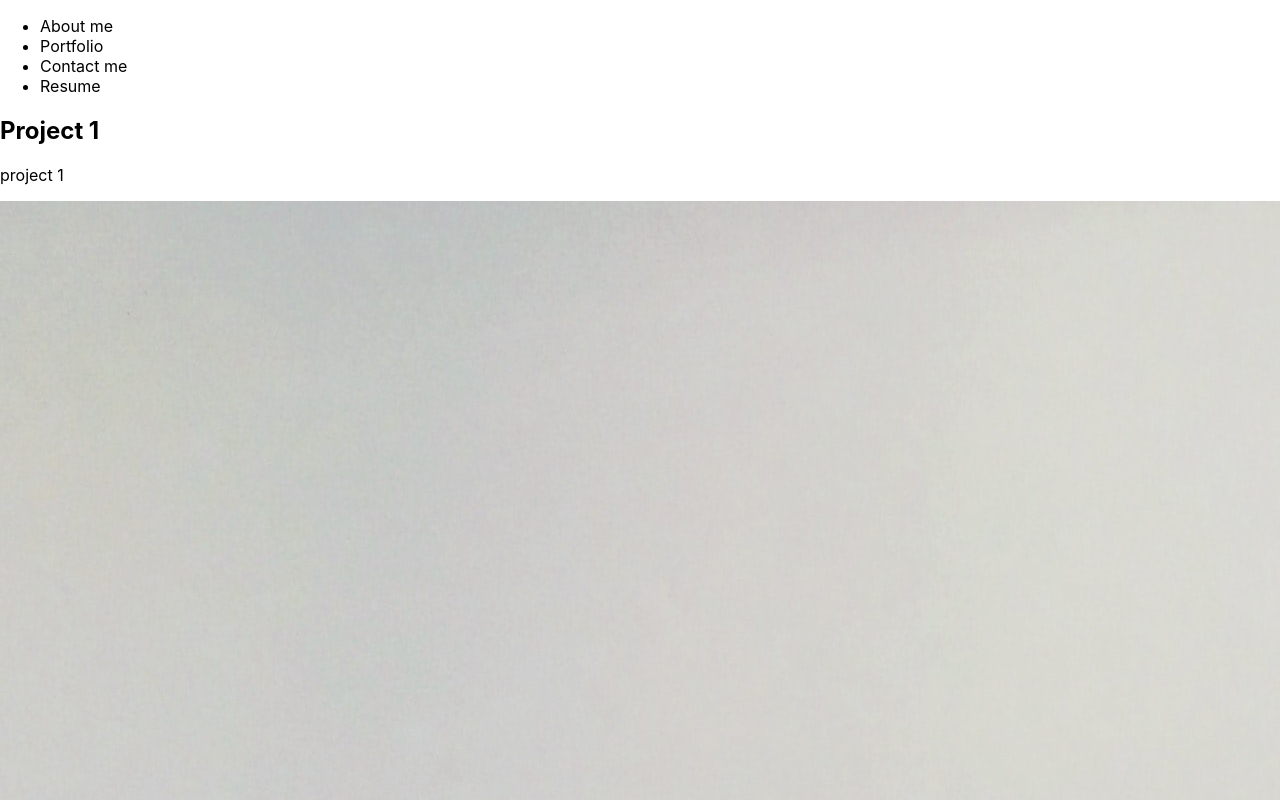
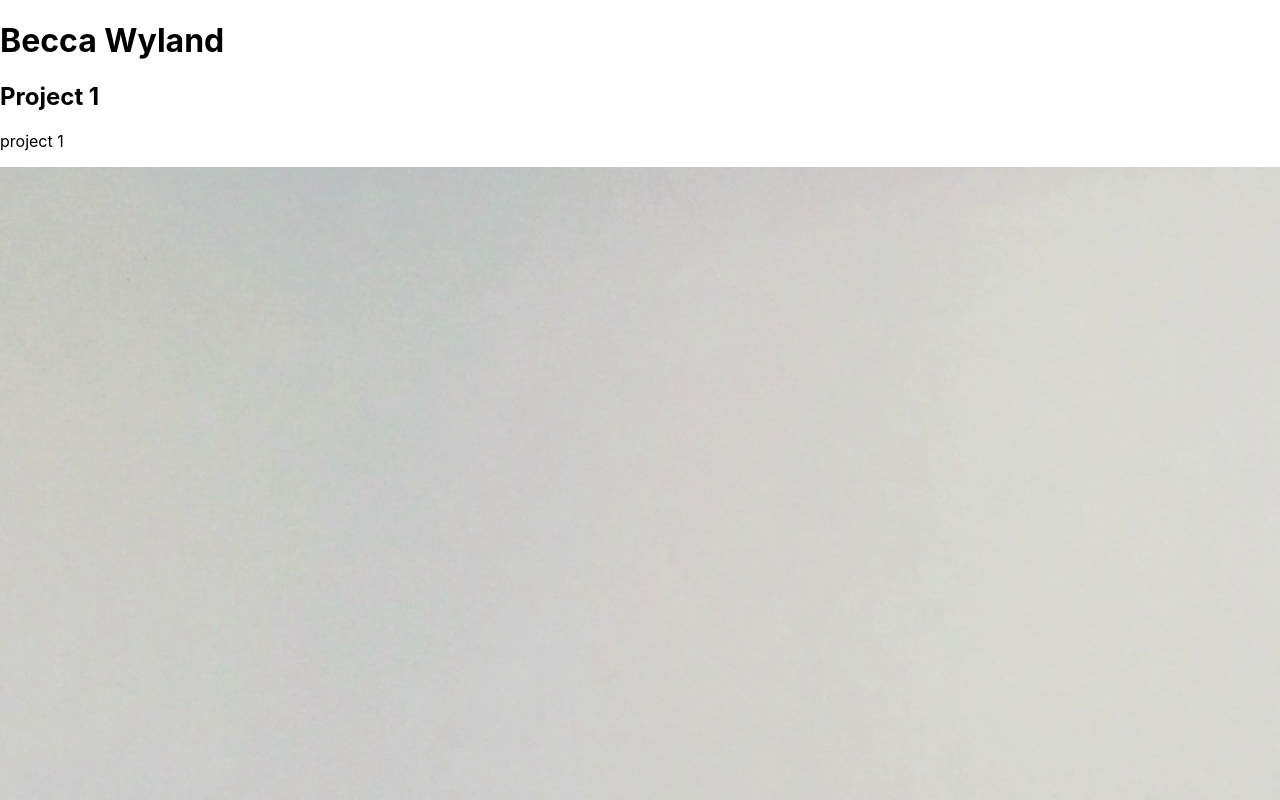
Before and after one commit to rwyland189/react-portfolio, a React (Create React App) app: page / in a window 1280 px wide. Shown: the top 800 px of the page. Built offline with nearby package versions, Linux system fonts and the light colour scheme.

Commit message:
create header and footer components and import into app.js

```diff
--- a/src/App.js
+++ b/src/App.js
@@ -2,6 +2,8 @@ import React, { useState } from 'react';
 import Nav from './components/Nav'
 import About from './components/About';
 import Portfolio from './components/Portfolio';
+import Header from './components/Header';
+import Footer from './Footer';
 
 function App() {
   const [components] = useState([
@@ -17,15 +19,19 @@ function App() {
 
   return (
     <div>
-      <Nav
-        components={components}
-        setCurrentComponent={setCurrentComponent}
-        currentComponent={currentComponent}
-      ></Nav>
+      <Header>
+        <Nav
+          components={components}
+          setCurrentComponent={setCurrentComponent}
+          currentComponent={currentComponent}
+        ></Nav>
+      </Header>
+
       <main>
         <Portfolio></Portfolio>
         <About></About>
       </main>
+      <Footer></Footer>
     </div>
   );
 }
--- /dev/null
+++ b/src/Footer/index.js
@@ -0,0 +1,11 @@
+import React from 'react';
+
+function Footer() {
+    return (
+        <footer className="flex-row">
+            <h3>Footer here</h3>
+        </footer>
+    );
+}
+
+export default Footer;
--- /dev/null
+++ b/src/components/Header/index.js
@@ -0,0 +1,11 @@
+import React from 'react';
+
+function Header() {
+    return (
+        <header className="flex-row">
+            <h1>Becca Wyland</h1>
+        </header>
+    );
+}
+
+export default Header;
--- a/src/components/Portfolio/index.js
+++ b/src/components/Portfolio/index.js
@@ -2,7 +2,7 @@ import React from 'react';
 import { capitalizeFirstLetter } from '../../utils/helpers';
 import photo from "../../projects/books.jpg";
 
-function Portfolio(props) {
+function Portfolio() {
     const currentProject = {
         name: "project 1",
         description: "project 1 description"
```
